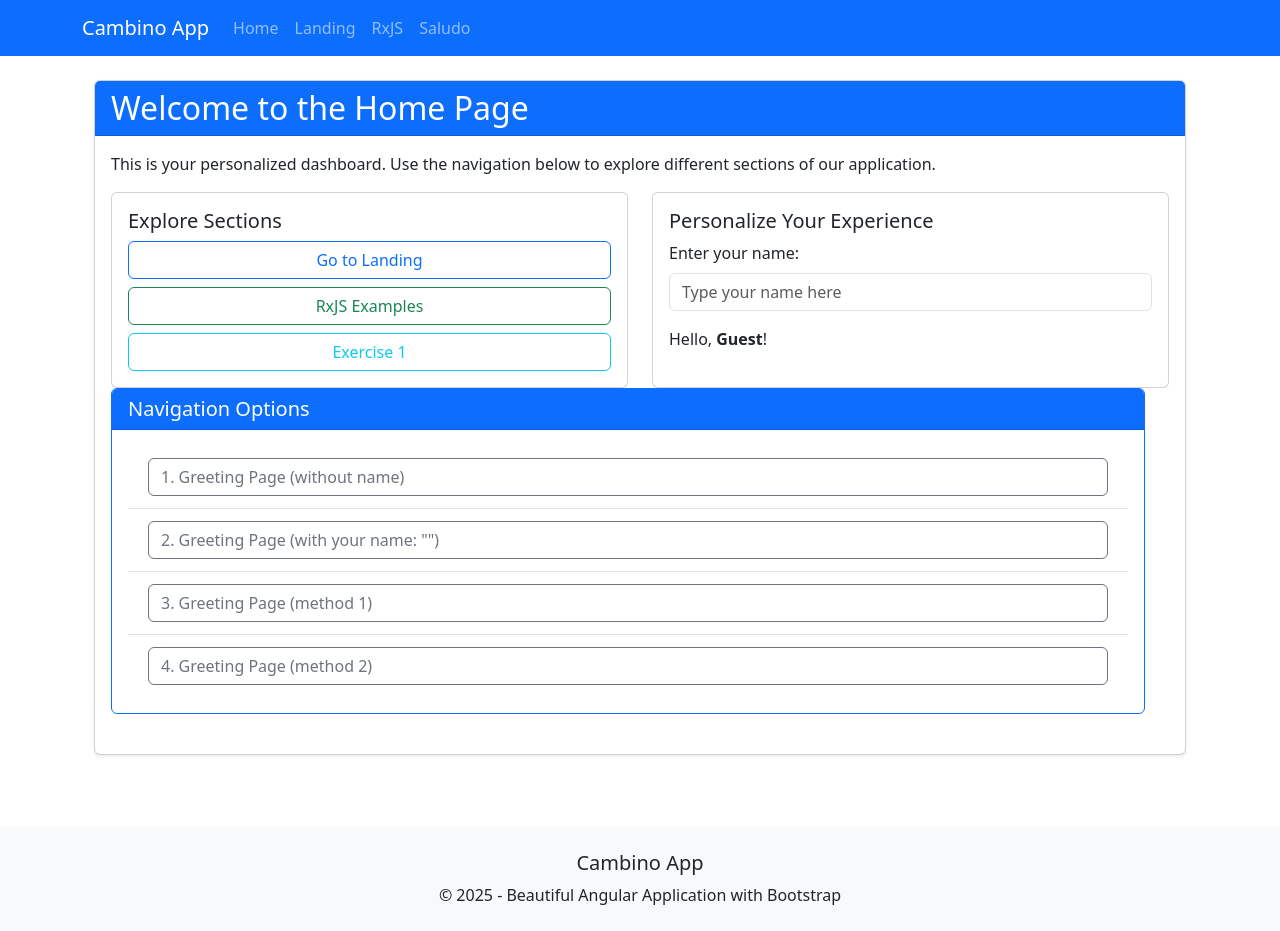
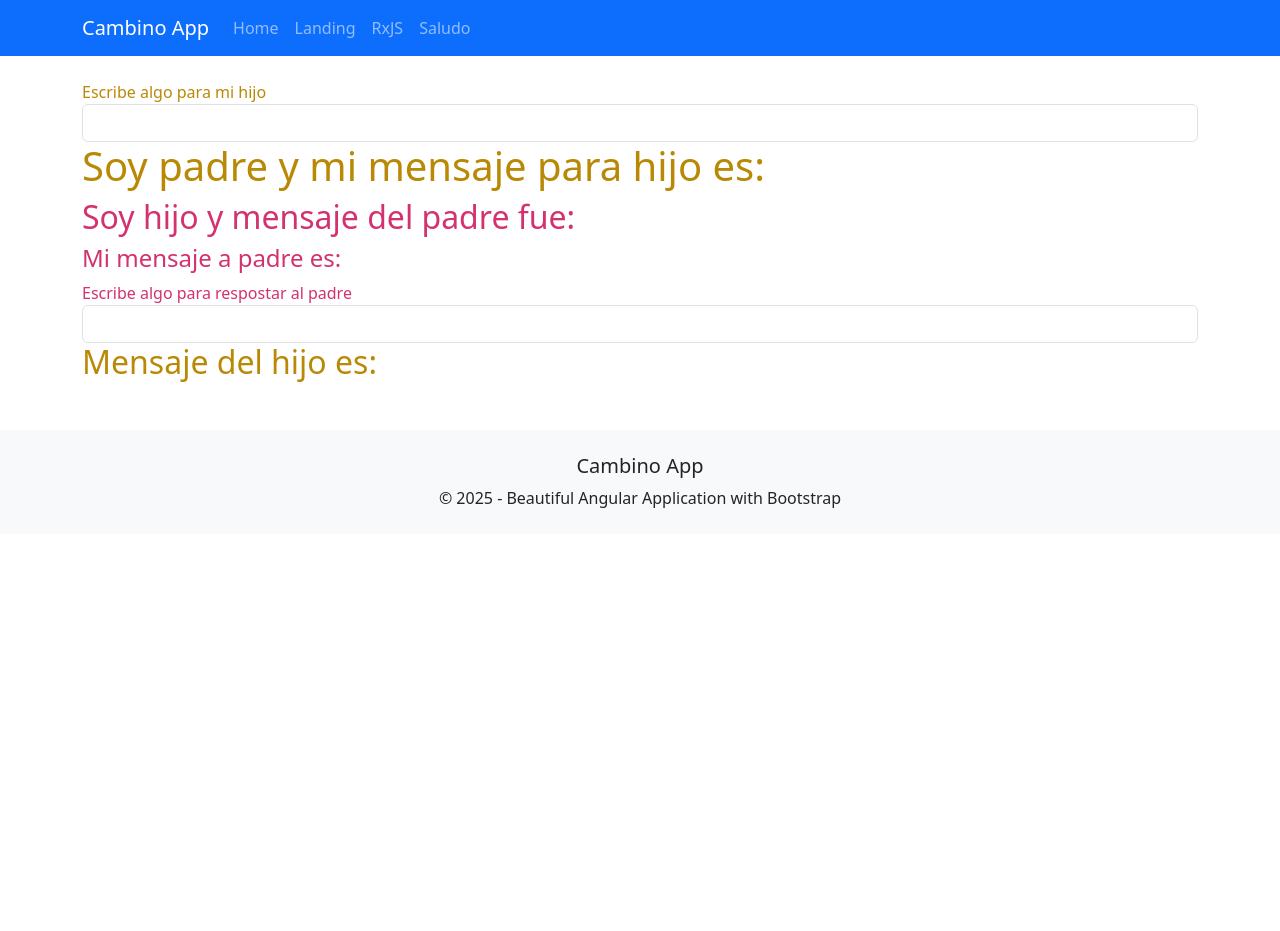
Before and after one commit to sunfeax/cambino, an Angular app: page /padre in a window 1280 px wide. Before the commit this address led to /home. After the commit the page ends 800 px from the top, so only its background shows below. Built offline with nearby package versions, Linux system fonts and the light colour scheme.

Commit message:
sin comments

```diff
--- a/src/app/app.routes.ts
+++ b/src/app/app.routes.ts
@@ -4,6 +4,7 @@ import { Landing } from './components/landing/landing';
 import { Ej01clase } from './components/ej01clase/ej01clase';
 import { SaludoEnrutado } from './components/saludoEnrutado/saludoEnrutado';
 import { RxJS } from './components/rxjs/rxjs';
+import { Padre } from './padre/padre';
 
 // aquí añadimos nombres y asignamos componento de las rutas (p.e.: localhost:4200/home
 export const routes: Routes = [
@@ -13,6 +14,7 @@ export const routes: Routes = [
     {path: 'saludo_enrutado', component: SaludoEnrutado},
     {path: 'saludo_enrutado/:nombre', component: SaludoEnrutado},
     {path: 'rxjs', component: RxJS},
+    {path: 'padre', component: Padre},
 
     {path: '', component: Home}, // ruta por defecto
     {path: '**', redirectTo: 'home'}, // redirigir cualquier otra ruta a home
--- a/src/app/components/rxjs/rxjs.html
+++ b/src/app/components/rxjs/rxjs.html
@@ -15,12 +15,8 @@
             <button class="btn btn-outline-primary" (click)="ejemplo07()" type="button">Ej7. Filter</button>
             <button class="btn btn-outline-primary" (click)="ejemplo08()" type="button">Ej8. Map</button>
             <button class="btn btn-outline-primary" (click)="ejemplo09()" type="button">Ej9. 2 streams, unsubscribe</button>
-            <button class="btn btn-outline-primary" (click)="ejemplo10()" type="button">Ej10. Map</button>
-            <button class="btn btn-outline-primary" (click)="ejemplo11()" type="button">Ej11. Map</button>
-            <!-- <button class="btn btn-outline-primary" (click)="ejemplo08()" type="button">Ej8. Map</button>
-            <button class="btn btn-outline-primary" (click)="ejemplo08()" type="button">Ej8. Map</button>
-            <button class="btn btn-outline-primary" (click)="ejemplo08()" type="button">Ej8. Map</button> -->
-
+            <button class="btn btn-outline-primary" (click)="ejemplo10()" type="button">Ej10. Subject</button>
+            <button class="btn btn-outline-primary" (click)="ejemplo11()" type="button">Ej11. BehaviorSubject</button>
         </div>
       </div>
     </div>
--- /dev/null
+++ b/src/app/hijo/hijo.css
@@ -0,0 +1,3 @@
+* {
+    color: rgb(211, 49, 111)
+}
--- /dev/null
+++ b/src/app/hijo/hijo.html
@@ -0,0 +1,11 @@
+<h2>Soy hijo y mensaje del padre fue: </h2>
+<h3>{{ mensajeDelHijoComponent }}</h3>
+
+<h4>Mi mensaje a padre es:</h4>
+<label for="respuestaAlPadre">Escribe algo para respostar al padre</label>
+<input
+    type="text"
+    class="form-control"
+    id="respuestaAlPadre"
+    [value]="respuestaAlPadreValue"
+    (input)="enviarRespuesta($event.target.value)">
--- /dev/null
+++ b/src/app/hijo/hijo.ts
@@ -0,0 +1,22 @@
+import { Component, Input, Output, EventEmitter } from '@angular/core';
+
+@Component({
+  selector: 'app-hijo',
+  imports: [],
+  templateUrl: './hijo.html',
+  styleUrl: './hijo.css',
+  standalone: true
+})
+
+export class Hijo {
+  @Input() mensajeDelHijoComponent: string = "";
+
+  @Output() respuestaAlPadre = new EventEmitter<string>();
+
+  respuestaAlPadreValue: string = "";
+
+  enviarRespuesta(respuesta: string) {
+    this.respuestaAlPadreValue = respuesta || '';
+    this.respuestaAlPadre.emit(this.respuestaAlPadreValue);
+  }
+}
--- a/src/app/padre/padre.css
+++ b/src/app/padre/padre.css
@@ -0,0 +1,3 @@
+* {
+    color: rgb(185, 137, 6)
+}
--- a/src/app/padre/padre.html
+++ b/src/app/padre/padre.html
@@ -1 +1,15 @@
-<p>padre works!</p>
+<label for="mensaje">Escribe algo para mi hijo</label>
+<input
+    type="text"
+    class="form-control"
+    id="mensaje"
+    [value]="mensajeDelPadreComponent"
+    (input)="enviar($event.target.value)">
+
+<h1>Soy padre y mi mensaje para hijo es: {{ mensajeDelPadreComponent }}</h1>
+
+<!-- en [ ] está variable del @Input de hijo.ts -->
+<!-- en " " está variable que enviamos del padre.ts -->
+<app-hijo [mensajeDelHijoComponent]="mensajeDelPadreComponent" (respuestaAlPadre)="respuestaDelHijo=$event"></app-hijo>
+
+<h2>Mensaje del hijo es: {{ respuestaDelHijo }}</h2>
--- a/src/app/padre/padre.ts
+++ b/src/app/padre/padre.ts
@@ -1,11 +1,22 @@
 import { Component } from '@angular/core';
+import { Hijo } from "../hijo/hijo";
 
 @Component({
   selector: 'app-padre',
-  imports: [],
+  imports: [Hijo],
   templateUrl: './padre.html',
   styleUrl: './padre.css',
+  standalone: true
 })
+
 export class Padre {
 
+  mensajeDelPadreComponent: string = "";
+
+  enviar(mensaje: string) {
+    this.mensajeDelPadreComponent = mensaje || '';
+  }
+
+  respuestaDelHijo: string = "";
+
 }
```
